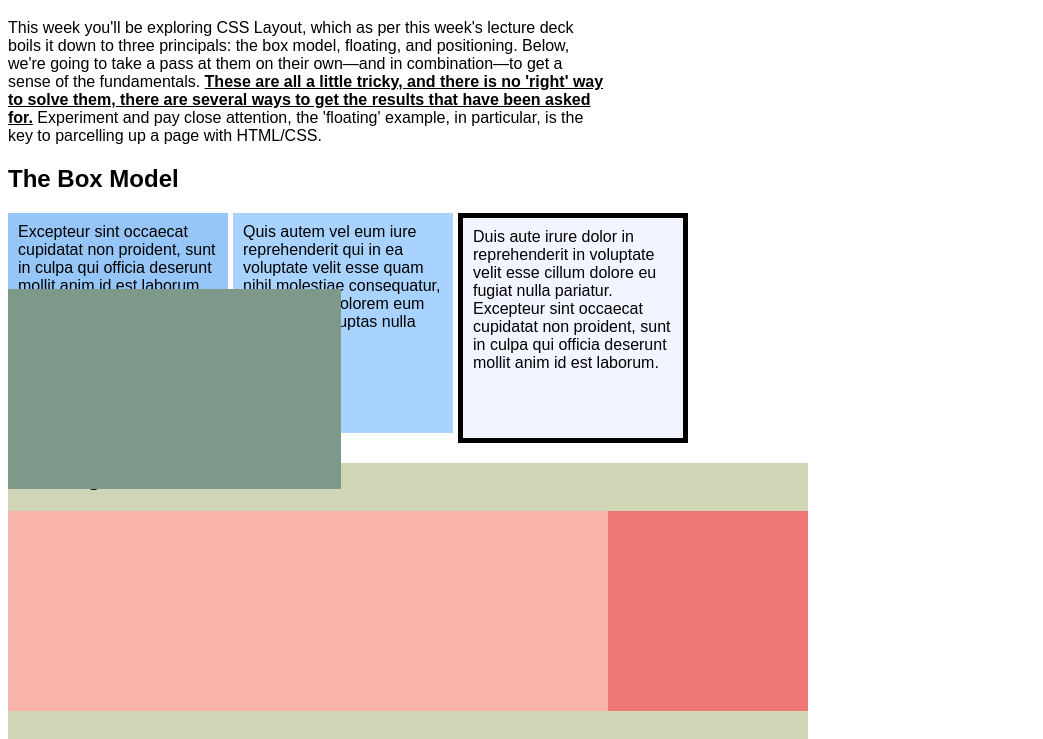
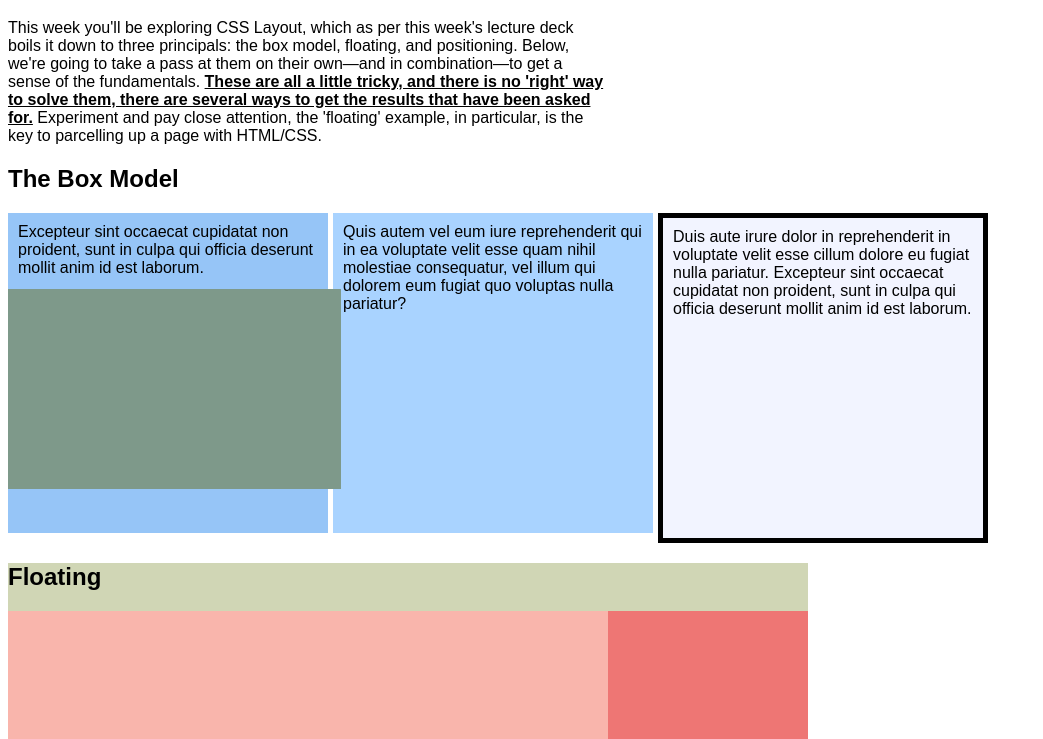
Before and after one commit to k262huan/exercise5, a plain HTML site: page index.html in a window 1280 px wide. Shown: the part 61-800 px from the top of the page, without its empty margins (0-1043 px from the left). Drawn offline with Linux system fonts and the light colour scheme.

Commit message:
increased width

```diff
--- a/index.html
+++ b/index.html
@@ -26,8 +26,8 @@
 
     #blockA {
       background-color: #96C5F7;
-      width: 200px;
-      height: 200px;
+      width: 300px;
+      height: 300px;
       display: inline;
       float: left;
       padding: 10px;
@@ -35,8 +35,8 @@
 
     #blockB {
       background-color: #A9D3FF;
-      width: 200px;
-      height: 200px;
+      width: 300px;
+      height: 300px;
       display: inline;
       float: left;
       padding: 10px;
@@ -46,8 +46,8 @@
 
     #blockC {
       background-color: #F2F4FF;
-      width: 200px;
-      height: 200px;
+      width: 300px;
+      height: 300px;
       display: inline;
       float: left;
       padding: 10px;
```
